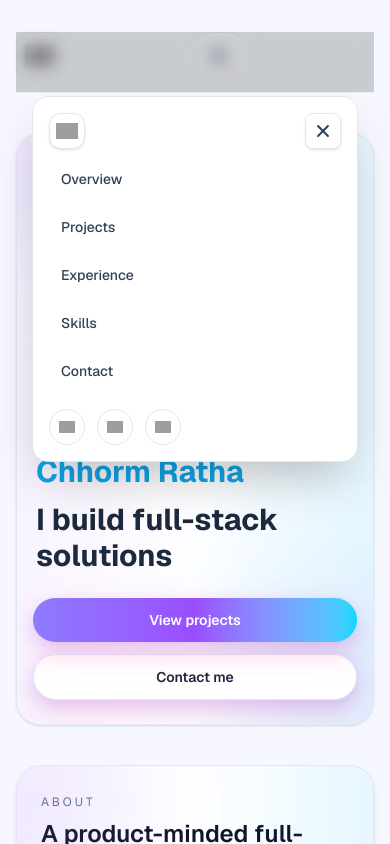
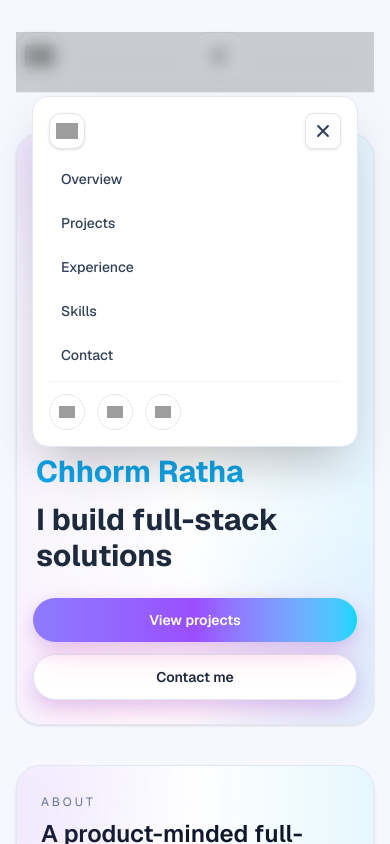
Before and after one commit to rathachhorm/portfolio, a Next.js app: page / in a window 390 px wide. Both pictures are taken after a click on the button "Toggle menu". Shown: the top 844 px of the page. Built offline with nearby package versions, Linux system fonts and the light colour scheme; grey boxes are pictures that could not be loaded.

Commit message:
Improve mobile menu layout

```diff
--- a/src/app/components/Header.js
+++ b/src/app/components/Header.js
@@ -89,8 +89,8 @@ export default function Header() {
       {open ? (
         <div className="md:hidden">
           <div className="fixed inset-0 z-40 bg-slate-900/20 backdrop-blur-sm transition-opacity" onClick={() => setOpen(false)} />
-          <div className="fixed left-0 right-0 top-16 z-50 mx-4 rounded-2xl border border-slate-200 bg-white p-4 shadow-2xl">
-            <div className="flex items-center justify-between pb-3">
+          <div className="fixed left-0 right-0 top-16 z-50 mx-4 max-h-[75vh] overflow-y-auto rounded-2xl border border-slate-200 bg-white p-4 shadow-2xl sm:mx-auto sm:max-w-lg">
+            <div className="flex items-center justify-between gap-3 pb-3">
               <div className="relative h-9 w-9 overflow-hidden rounded-xl border border-slate-200 bg-white shadow-sm">
                 <Image
                   src={`${basePath}/assets/logo.ico`}
@@ -112,18 +112,18 @@ export default function Header() {
                 </span>
               </button>
             </div>
-            <div className="flex flex-col gap-3 text-sm font-medium text-slate-700">
+            <div className="flex flex-col gap-2 text-sm font-medium text-slate-700">
               {navLinks.map((link) => (
                 <Link
                   key={link.href}
                   href={link.href}
-                  className="rounded-lg px-3 py-2 transition hover:bg-slate-50"
+                  className="block w-full rounded-lg px-3 py-2 text-left transition hover:bg-slate-50"
                   onClick={() => setOpen(false)}
                 >
                   {link.label}
                 </Link>
               ))}
-              <div className="flex items-center gap-3 pt-2 text-slate-500">
+              <div className="flex items-center gap-3 border-t border-slate-100 pt-3 text-slate-500">
                 {socials.map((social) => (
                   <a
                     key={social.label}
```
